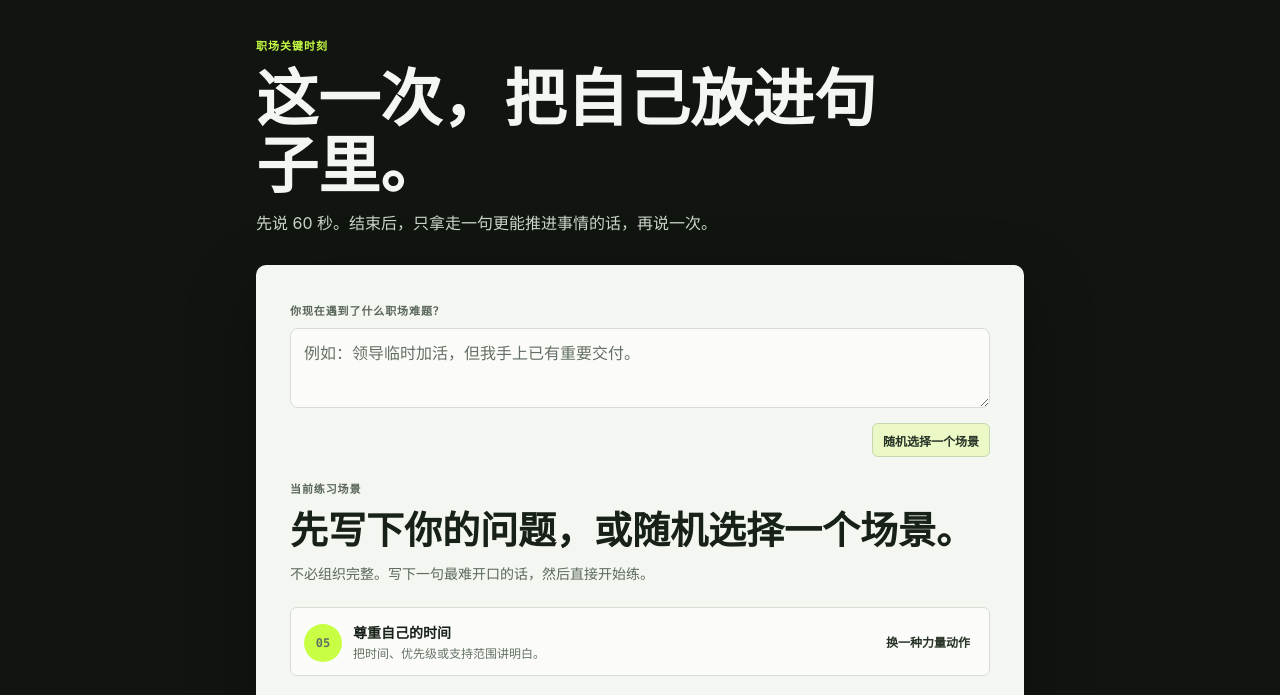
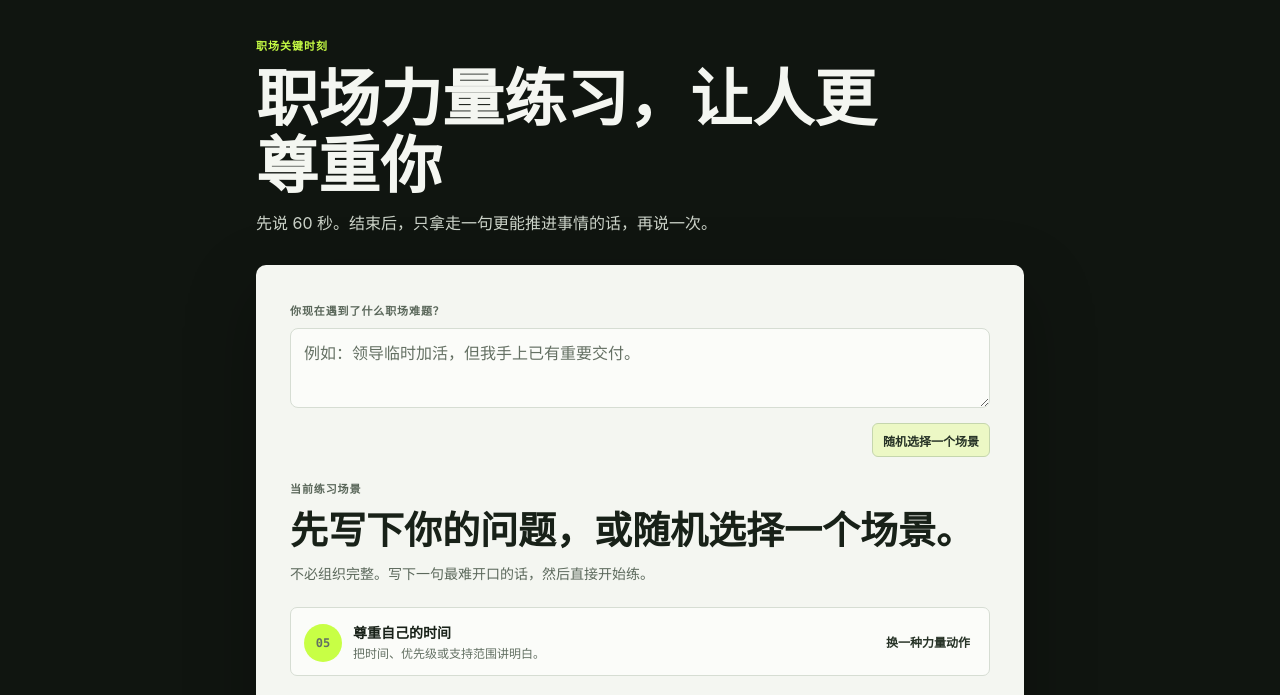
Before and after one commit to Hongye-code/speak-grow-site, a plain HTML site: page v3/index.html in a window 1280 px wide. Shown: the part 65-760 px from the top of the page. Drawn offline with nearby package versions, Linux system fonts and the light colour scheme.

Commit message:
feat: update v3 workplace power headline

```diff
--- a/v3/index.html
+++ b/v3/index.html
@@ -170,7 +170,7 @@
       <section class="screen setup active" id="setupScreen" aria-labelledby="setupHeading">
         <div class="setup-inner">
           <div class="eyebrow">职场关键时刻</div>
-          <h1 id="setupHeading">这一次，把自己放进句子里。</h1>
+          <h1 id="setupHeading">职场力量练习，让人更尊重你</h1>
           <p class="setup-intro">先说 60 秒。结束后，只拿走一句更能推进事情的话，再说一次。</p>
           <article class="scene-card">
             <label class="card-label" for="problemInput">你现在遇到了什么职场难题？</label>
```
